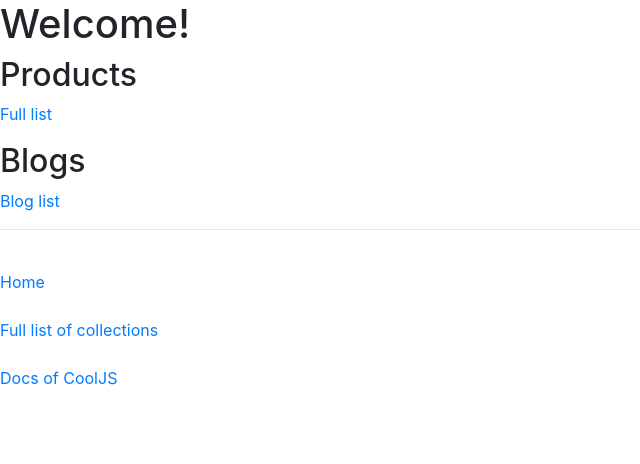
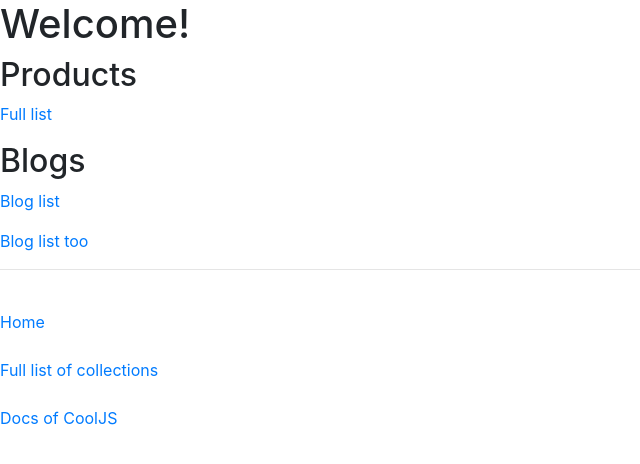
Before and after one commit to Brunozhon/jekyll-page, a Jekyll site: the page built from index.md, in a window 1280 px wide. Shown: the top 464 px of the page, without its empty margins (0-640 px from the left). Built offline with Jekyll 4.4.1, drawn with Linux system fonts in a browser that asks for light colours.

Commit message:
Update index.md

```diff
--- a/index.md
+++ b/index.md
@@ -12,3 +12,5 @@ title: Welcome to my page!
 ## Blogs
 
 [Blog list](blog_list/p/1/)
+
+[Blog list too](blog_list.html)
```
